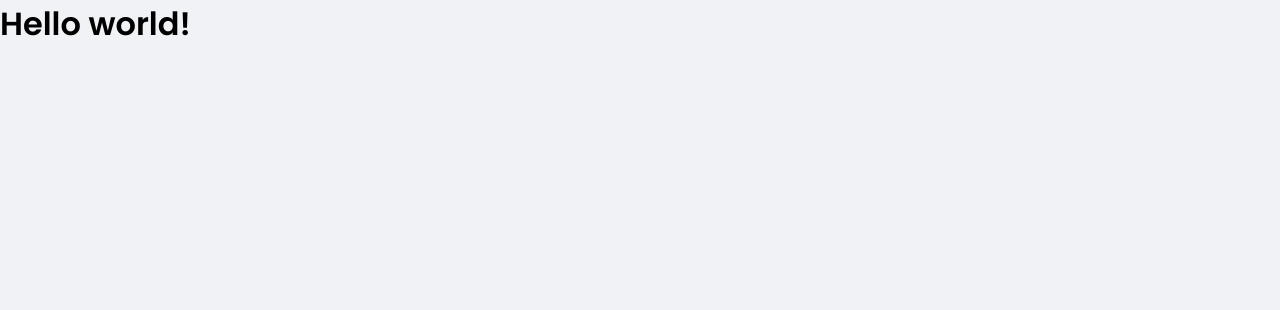
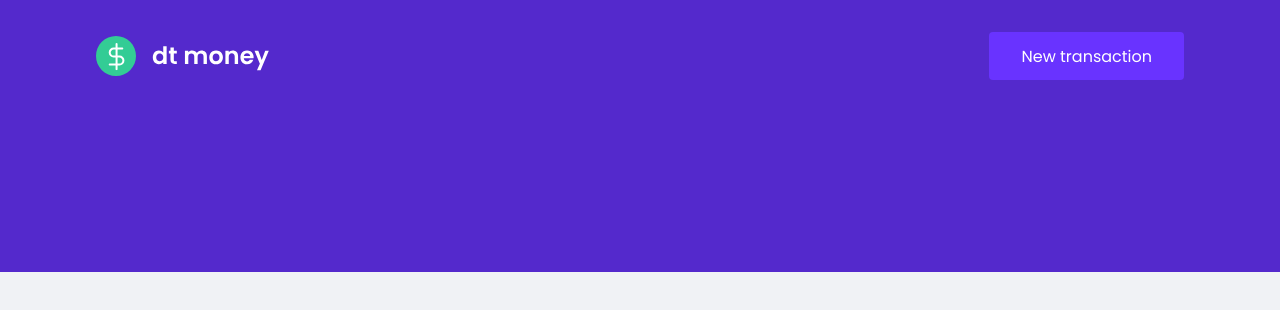
Before and after one commit to Kalmovic/dtmoney, a React (Create React App) app: page / in a window 1280 px wide. Shown: the top 310 px of the page. Built offline with nearby package versions, Linux system fonts and the light colour scheme.

Commit message:
add component header

```diff
--- a/src/App.tsx
+++ b/src/App.tsx
@@ -1,10 +1,11 @@
+import Header from "./components/Header";
 import { GlobalStyle } from "./styles/global";
 
 export function App() {
   return (
-    <div className="App">
-      <h1>Hello world!</h1>
+    <>
+      <Header />
       <GlobalStyle />
-    </div>
+    </>
   );
 }
--- /dev/null
+++ b/src/components/Header/index.tsx
@@ -0,0 +1,15 @@
+import React from 'react';
+import logoImg from '../../assets/logo_title.svg';
+import { Container, Content } from './styles';
+
+const Header: React.FC = () => {
+  return <Container>
+      <Content>
+      <img src={logoImg} alt="dt money"/>
+      <button type="button">New transaction</button>
+      </Content>
+
+  </Container>;
+}
+
+export default Header;
--- /dev/null
+++ b/src/components/Header/styles.ts
@@ -0,0 +1,31 @@
+import styled from 'styled-components';
+
+export const Container = styled.header`
+    background: var(--blue);
+`;
+
+export const Content = styled.div`
+    max-width: 1120px;
+    margin: 0 auto;
+
+    padding: 2rem 1rem 12rem;
+    display: flex;
+    align-items: center;
+    justify-content: space-between;
+
+    button {
+        font-size: 1rem;
+        color: #fff;
+        background: var(--blue-light);
+        border: 0;
+        padding: 0 2rem;
+        border-radius: 0.25rem;
+        height: 3rem;
+
+        transition: filter 0.2s;
+
+        &:hover {
+            filter: brightness(0.9);
+        }
+    }
+`;
```
